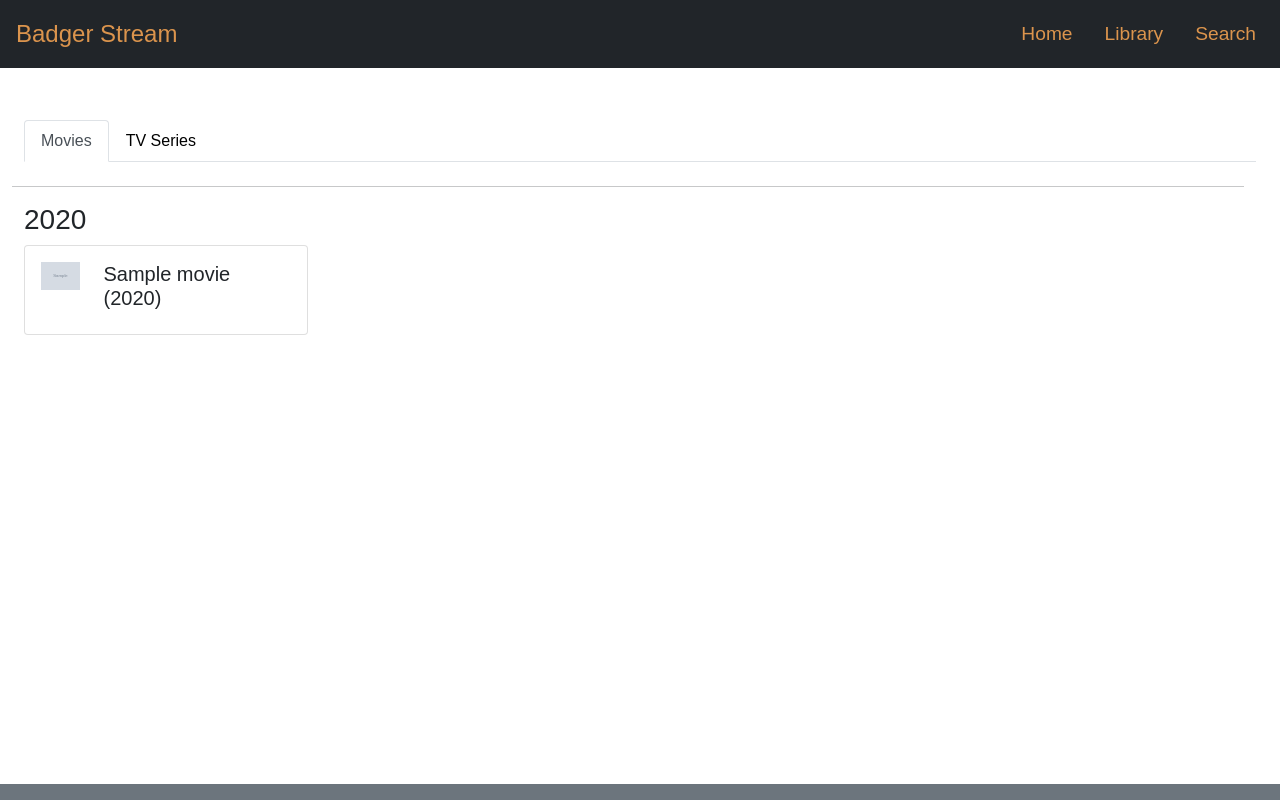
After one commit to Red-Nut/stream, a Django app: page /library in a window 1280 px wide. The commit adds this page. Run offline with Django 4.2, Linux system fonts and the light colour scheme; a user stored in the database is signed in; tables that the repository leaves empty hold one stand-in row (values such as "Sample post"); grey boxes marked "Sample" are stand-in pictures; some libraries are stand-ins or nearby versions.

Commit message:
library page

```diff
--- a/library/models.py
+++ b/library/models.py
@@ -103,7 +103,7 @@ class ShowMeta(models.Model):
     content_rating = models.CharField(max_length=25)
 
 class Season(models.Model):
-    show = models.ForeignKey(Show, related_name="Seasons", on_delete=models.CASCADE)
+    show = models.ForeignKey(Show, related_name="seasons", on_delete=models.CASCADE)
     season_id = models.CharField(max_length=10)
     image_url = models.CharField(max_length=1000, null=True, blank=True)
 
@@ -112,8 +112,8 @@ class Season(models.Model):
 
 class Episode(models.Model):
     episode_no = models.CharField(max_length=10)
-    season = models.ForeignKey(Season,null=True, blank=True, related_name="season_episodes", on_delete=models.CASCADE)
-    show = models.ForeignKey(Show,null=True, blank=True, related_name="show_episodes", on_delete=models.CASCADE)
+    season = models.ForeignKey(Season,null=True, blank=True, related_name="episodes", on_delete=models.CASCADE)
+    show = models.ForeignKey(Show,null=True, blank=True, related_name="episodes", on_delete=models.CASCADE)
     title = models.CharField(max_length=255)
     image_url = models.CharField(max_length=1000, null=True, blank=True)
 
--- a/library/urls.py
+++ b/library/urls.py
@@ -5,4 +5,7 @@ from . import views
 
 urlpatterns = [
     path('', views.Home, name='index'),
+
+    path('library',views.CurrentUserLibrary, name='library'),
+    path('library/<int:uid>',views.UserLibrary, name='user_library'),
 ]
--- a/library/views.py
+++ b/library/views.py
@@ -1,9 +1,29 @@
 from django.shortcuts import render
 from django.contrib.auth.decorators import login_required
 
-# Create your views here.
+from .models import *
 
 
 @login_required
 def Home(request):
     return render(request, "home.html")
+
+@login_required
+def CurrentUserLibrary(request):
+    uid = request.user.id
+    return UserLibrary(request, uid)
+
+@login_required
+def UserLibrary(request, uid):
+    movies = Movie.objects.filter(user_libraries__user__id=uid).all()
+    movies = movies.order_by('year', 'title')
+
+    shows = Show.objects.filter(user_libraries__user__id=uid).all()
+    shows = shows.order_by('title')
+
+    context = {
+        'movies' : movies,
+        'shows' : shows,
+    }
+
+    return render(request, "library.html", context)
--- a/stream/templates/base.html
+++ b/stream/templates/base.html
@@ -60,7 +60,7 @@
             <div class="collapse navbar-collapse" style="font-size: larger"  id="navbarToggler">
                 <div class="navbar-nav ms-auto">
                     <a class="nav-item text-light nav-link ps-2 me-3" href="{% url 'index' %}">Home</a>
-                    <a class="nav-item text-light nav-link ps-2 me-3" href="{% url 'index' %}">Library</a>
+                    <a class="nav-item text-light nav-link ps-2 me-3" href="{% url 'library' %}">Library</a>
                     <a class="nav-item text-light nav-link ps-2 me-3" href="{% url 'search' %}">Search</a>
                 </div>
             </div>
--- /dev/null
+++ b/stream/templates/library.html
@@ -0,0 +1,88 @@
+{% extends 'base.html' %}
+{% block title %}
+Search
+{% endblock %}
+
+{% block main %}
+<div class="container-fluid">
+    <ul class="nav nav-tabs" id="myTab" role="tablist">
+        <li class="nav-item" role="presentation">
+            <button class="nav-link active" id="movies-tab" data-bs-toggle="tab" data-bs-target="#movies" type="button" role="tab" aria-controls="movies" aria-selected="true">Movies</button>
+        </li>
+        <li class="nav-item" role="presentation">
+            <button class="nav-link" id="shows-tab" data-bs-toggle="tab" data-bs-target="#shows" type="button" role="tab" aria-controls="shows" aria-selected="false">TV Series</button>
+        </li>
+    </ul>
+
+    <div class="tab-content">
+        <!-- Movies -->
+        <div class="tab-pane active" id="movies" role="tabpanel" aria-labelledby="movies-tab">
+            <br>
+            <div class="row">
+            {% for movie in movies %}
+            {% if forloop.counter0|divisibleby:4 %}
+            </div><div class="row">
+            {% endif %}
+            {% ifchanged movie.year %}
+            </div><div class="row">
+            <hr>
+            <h3>{{movie.year}}</h3>
+            {% endifchanged %}
+
+            <div class="col-xl-3">
+                <div class="card">
+                    <div class="card-body">
+                        <div class="row">
+                            <div class="col-3">
+                                <img src="{{movie.image_url}}" width="100%" height="auto">
+                            </div>
+                            <div class="col-9">
+                                <h5>{{movie.title}} ({{movie.year}})</h5>
+                            </div>
+                        </div>
+                    </div>
+                </div>
+            </div>
+
+            {% endfor %}
+            </div>
+        </div>
+
+
+        <!-- Shows -->
+        <div class="tab-pane" id="shows" role="tabpanel" aria-labelledby="shows-tab">
+            <br>
+            <div class="row">
+            {% for show in shows %}
+            {% if forloop.counter0|divisibleby:4 %}
+            </div><div class="row">
+            {% endif %}
+
+            <div class="col-xl-3">
+                <div class="card">
+                    <div class="card-body">
+                        <div class="row">
+                            <div class="col-3">
+                                <img src="{{show.image_url}}" width="100%" height="auto">
+                            </div>
+                            <div class="col-9">
+                                <h5>{{show.title}}</h5>
+                                <p>Seasons: {{show.seasons.count}}</p>
+                                <p>Seasons: {{show.seasons.count}}</p>
+                            </div>
+                        </div>
+                    </div>
+                </div>
+            </div>
+
+            {% endfor %}
+        </div>
+    </div>
+
+
+
+
+
+</div>
+
+{% endblock %}
```
Also changed, not shown: stream/settings.py (+7 -1 lines), library/migrations/0014_alter_episode_season_alter_episode_show_and_more.py (added).
